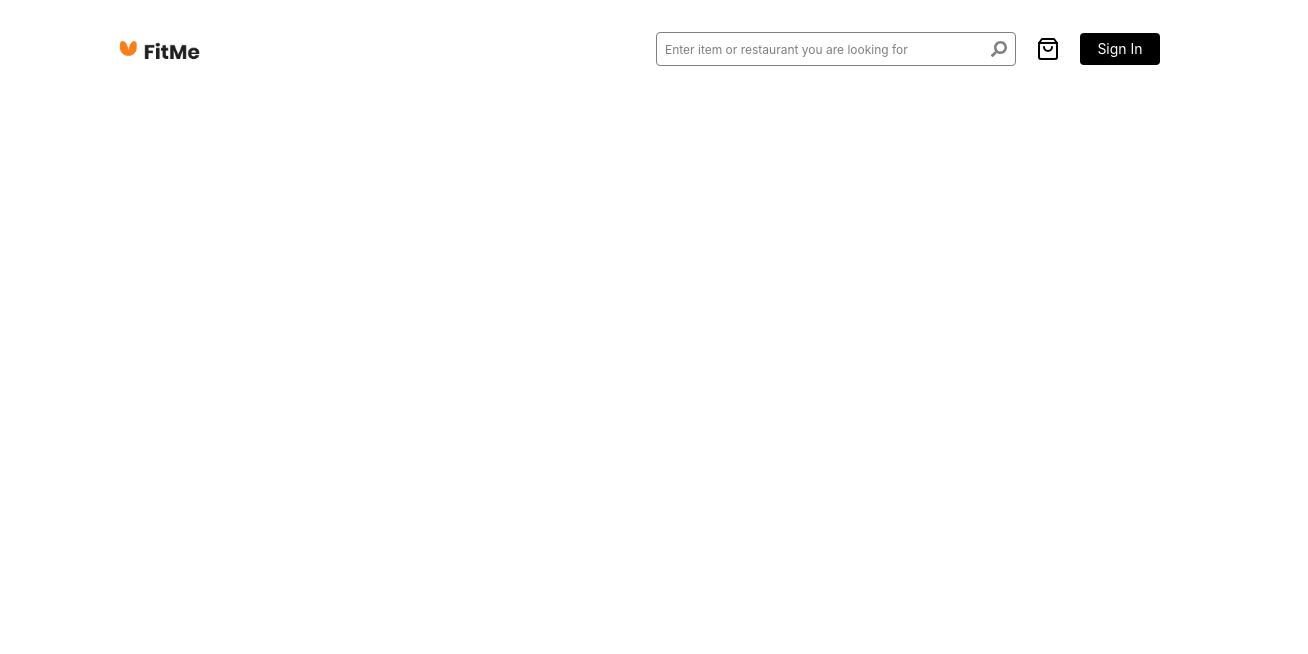
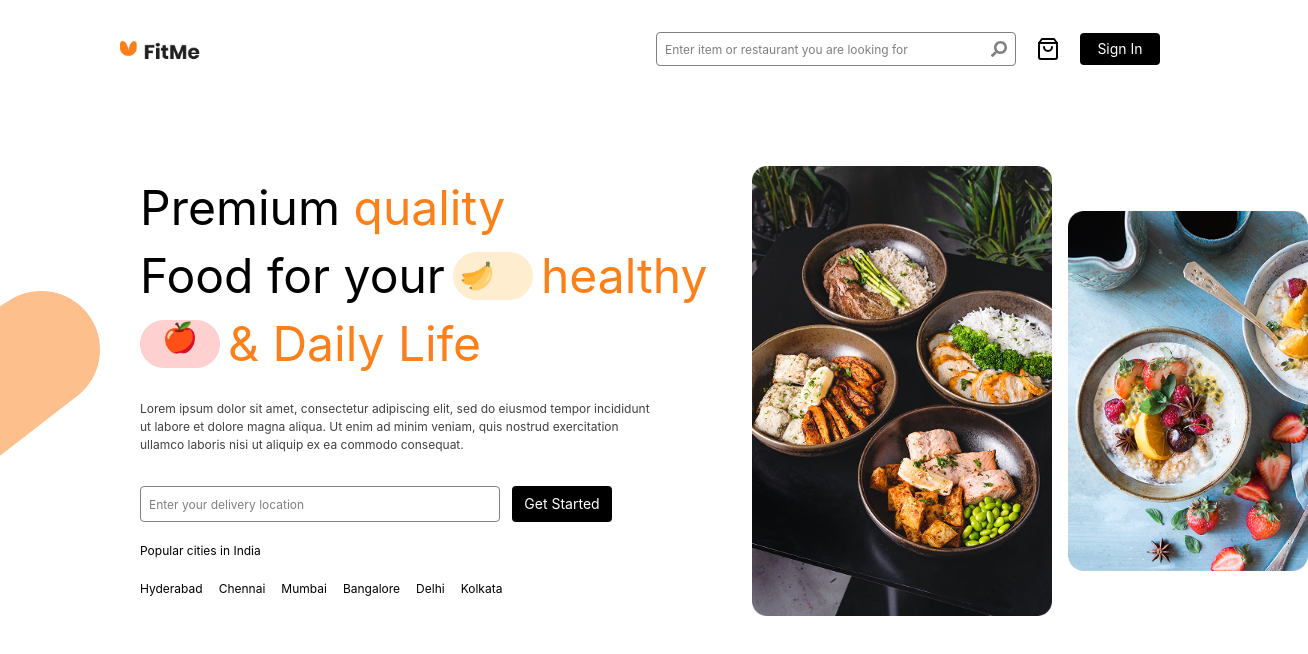
Before and after one commit to joewee-x/FitMe, a React (Vite) app: page / in a window 1280 px wide. Shown: the top 654 px of the page, 1308 px wide, since content can reach past the window. Built offline with nearby package versions, Linux system fonts and the light colour scheme.

Commit message:
feat: hero section

```diff
--- /dev/null
+++ b/src/Components/Hero.jsx
@@ -0,0 +1,73 @@
+import Union from "../img/Union.png";
+import banana from "../img/banana.png";
+import tomato from "../img/tomato.png";
+import img1 from "../img/img1.png";
+import img2 from "../img/img2.png";
+
+const Hero = () => {
+  return (
+    <main>
+      <div className="flex flex-col lg:flex-row mt-12 sm:mt-20 lg:mt-25 items-center gap-8 lg:gap-10">
+        <div className="shrink-0 self-start lg:self-center">
+          <img className="w-20 max-sm:hidden lg:w-25" src={Union} alt="" />
+        </div>
+
+        <div className="w-full max-w-150 px-4 sm:px-8 lg:px-0 text-center lg:text-left">
+          <p className="text-3xl sm:text-4xl lg:text-5xl">Premium <span className="text-[#FC8019]">quality</span></p>
+
+          <div className="flex flex-wrap justify-center lg:justify-start items-center gap-2 text-3xl sm:text-4xl lg:text-5xl py-4 sm:py-5">
+            <span>Food for your</span>
+
+            <img className="w-14 sm:w-16 lg:w-20" src={banana} alt="" />
+
+            <span className="text-[#FC8019]">healthy</span>
+          </div>
+
+          <div className="flex justify-center lg:justify-start items-center gap-2 text-3xl sm:text-4xl lg:text-5xl">
+            <img className="w-14 sm:w-16 lg:w-20" src={tomato} alt="" />
+            <span className="text-[#FC8019]">& Daily Life</span>
+          </div>
+
+          <p className="w-full max-w-130 text-[12px] text-[#404040] py-6 sm:py-8">
+            Lorem ipsum dolor sit amet, consectetur adipiscing elit, sed do
+            eiusmod tempor incididunt ut labore et dolore magna aliqua. Ut enim
+            ad minim veniam, quis nostrud exercitation ullamco laboris nisi ut
+            aliquip ex ea commodo consequat.
+          </p>
+
+          <div className="flex flex-col sm:flex-row gap-3 w-full">
+            <input
+              type="text"
+              placeholder="Enter your delivery location"
+              className="text-[12px] w-90 h-9 border border-[#808080] rounded px-2 outline-none"
+            />
+
+            <button className="bg-black text-white w-full sm:w-25 h-9 rounded text-sm shrink-0">
+              Get Started
+            </button>
+          </div>
+
+          <p className="text-[12px] py-5">Popular cities in India</p>
+
+          <ul className="flex flex-wrap justify-center lg:justify-start gap-x-4 gap-y-2 text-[12px]">
+            <li>Hyderabad</li>
+            <li>Chennai</li>
+            <li>Mumbai</li>
+            <li>Bangalore</li>
+            <li>Delhi</li>
+            <li>Kolkata</li>
+          </ul>
+        </div>
+
+        {/* Hero images */}
+        <div className="flex items-center justify-center gap-3 sm:gap-4 w-full lg:w-auto px-4">
+          <img className="w-40 sm:w-55 lg:w-65 xl:w-75" src={img1} alt="" />
+
+          <img className="w-32 sm:w-44 lg:w-52 xl:w-60" src={img2} alt="" />
+        </div>
+      </div>
+    </main>
+  );
+};
+
+export default Hero;
--- a/src/Pages/Home.jsx
+++ b/src/Pages/Home.jsx
@@ -1,10 +1,12 @@
 import React from 'react'
 import Nav from '../Components/Nav'
+import Hero from '../Components/Hero'
 
 const Home = () => {
   return (
     <div>
       <Nav />
+      <Hero />
     </div>
   )
 }
```
